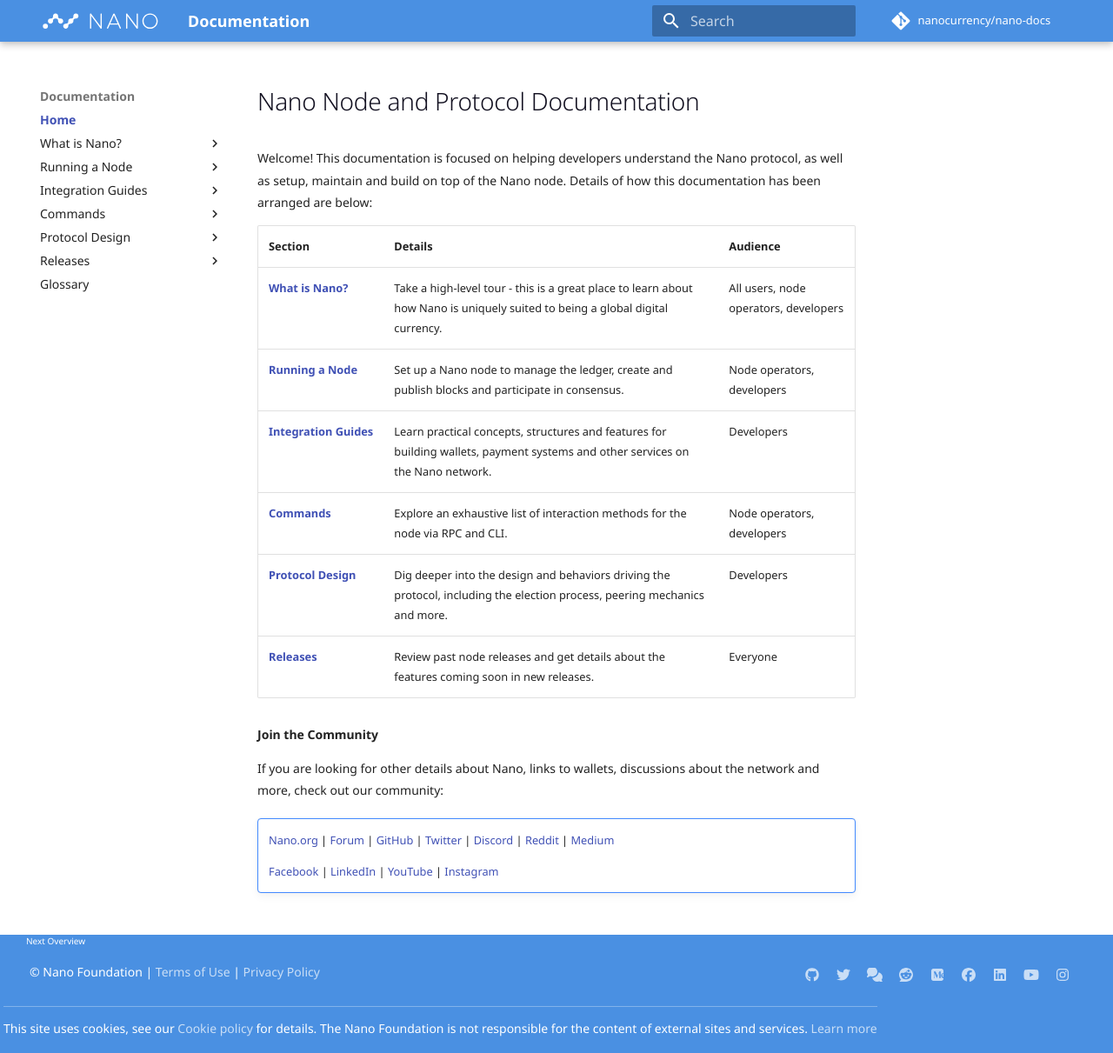
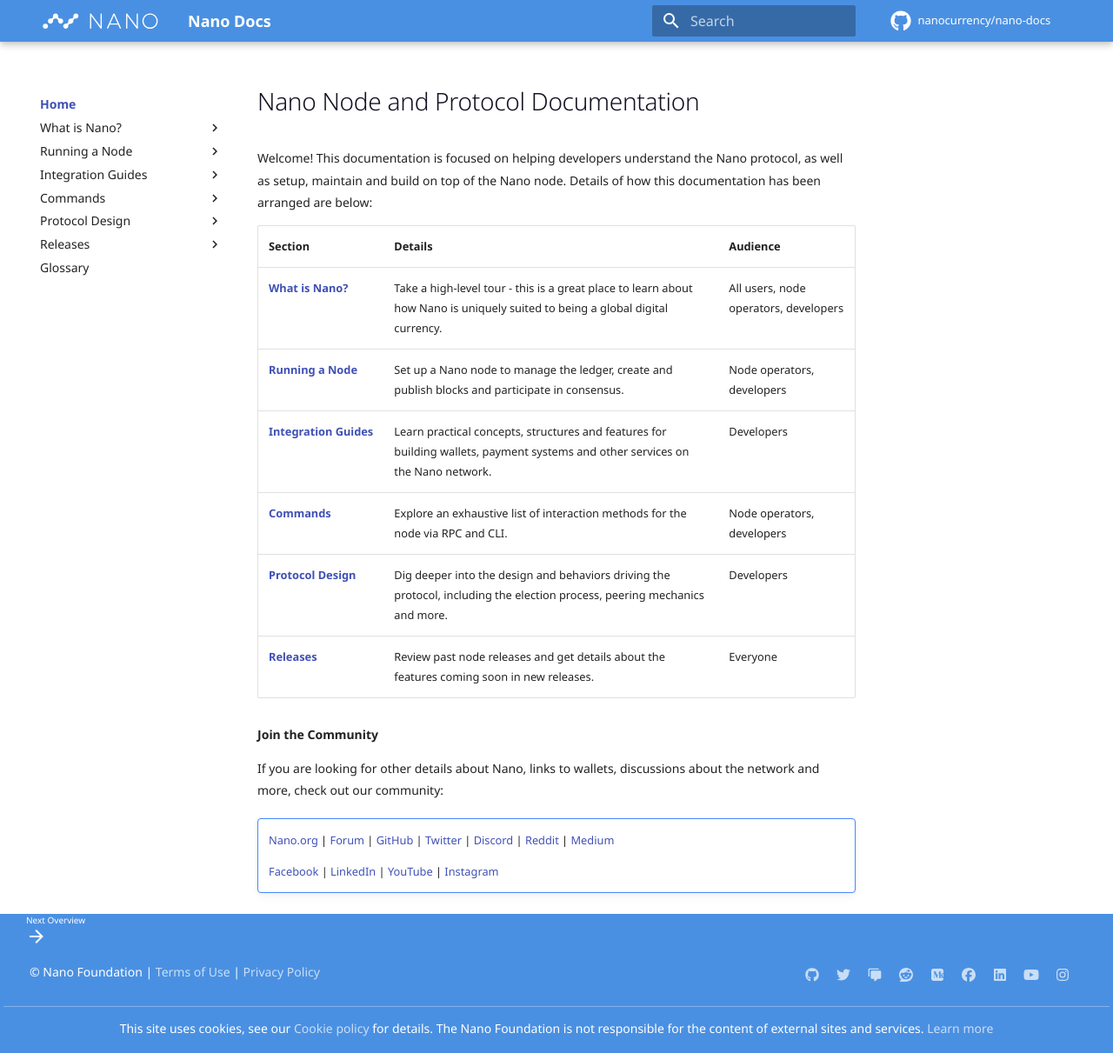
Before and after one commit to nanocurrency/nano-docs, an MkDocs documentation site: the page built from docs/index.md, in a window 1280 px wide and 1211 px high. Shown: the whole window at 87% size. Built offline with MkDocs 1.6.1 and Material for MkDocs 9.7.7, drawn with Linux system fonts in a browser that asks for light colours; comment, search, counter and statistics services are not loaded.

Commit message:
Mkdocs upgrade (#358)
* Bump up requirements and adjust assets, css, etc. to match

* Requirements updates

```diff
--- a/docs/stylesheets/extras.css
+++ b/docs/stylesheets/extras.css
@@ -99,7 +99,7 @@
 	color: #131121;
 }
 
-.md-nav__title--site {
+.md-nav__title {
 	display: none;
 }
 
@@ -135,14 +135,30 @@
     max-width: 100%;
 }
 
+.md-footer-social {
+    padding: 0;
+    float:right;
+}
+
+.md-footer-social__link svg {
+    max-height: 1.2rem;
+}
+
+.md-header-nav__button.md-logo svg {
+    width: 120px;
+}
+
 @media only screen and (min-width: 45em) {
     .md-footer-social {
         padding: 0;
     }
+    .md-footer-disclaimer {
+        width: 100%;
+    }
 }
 
 @media (min-width: 1600px) {
-    .md-header-nav__button.md-logo img {
-    height: 52px;
+    .md-header-nav__button.md-logo svg {
+        height: 52px;
     }
 }
--- a/mkdocs.yml
+++ b/mkdocs.yml
@@ -1,4 +1,4 @@
-site_name: Documentation
+site_name: Nano Docs
 site_url: https://docs.nano.org/
 theme:
   name: 'material'
@@ -8,9 +8,9 @@
   font:
     text: 'Noto Sans'
     code: 'Roboto Mono'
-  logo: 'images/nano.svg'
-  feature:
-    tabs: false
+  icon:
+    logo: 'nano'
+    repo: 'fontawesome/brands/github'
   favicon: 'images/favicon.png'
   custom_dir: 'theme'
 nav:
@@ -101,23 +101,23 @@
   - 'stylesheets/extras.css'
 extra:
   social:
-  - type: 'github'
+  - icon: 'fontawesome/brands/github'
     link: 'https://github.com/nanocurrency'
-  - type: 'twitter'
+  - icon: 'fontawesome/brands/twitter'
     link: 'https://twitter.com/nano'
-  - type: 'comments'
+  - icon: 'material/comment-multiple'
     link: 'https://chat.nano.org'
-  - type: 'reddit'
+  - icon: 'fontawesome/brands/reddit'
     link: 'https://reddit.com/r/nanocurrency'
-  - type: 'medium'
+  - icon: 'fontawesome/brands/medium'
     link: 'https://medium.com/nanocurrency'
-  - type: 'facebook'
+  - icon: 'fontawesome/brands/facebook'
     link: 'https://facebook.com/nanofoundation'
-  - type: 'linkedin'
+  - icon: 'fontawesome/brands/linkedin'
     link: 'https://linkedin.com/company/nano-foundation'
-  - type: 'youtube'
+  - icon: 'fontawesome/brands/youtube'
     link: 'https://www.youtube.com/nanocurrency/'
-  - type: 'instagram'
+  - icon: 'fontawesome/brands/instagram'
     link: 'https://www.instagram.com/nanocurrency/'
 repo_name: 'nanocurrency/nano-docs'
 repo_url: 'https://github.com/nanocurrency/nano-docs'
--- a/theme/partials/footer.html
+++ b/theme/partials/footer.html
@@ -4,48 +4,51 @@
   <!-- Link to previous and/or next page -->
   {% if page.previous_page or page.next_page %}
     <div class="md-footer-nav">
-      <nav class="md-footer-nav__inner md-grid">
+      <nav
+        class="md-footer-nav__inner md-grid"
+        aria-label="{{ lang.t('footer.title') }}"
+      >
 
         <!-- Link to previous page -->
         {% if page.previous_page %}
-          <a href="{{ page.previous_page.url | url }}"
+          <a
+            href="{{ page.previous_page.url | url }}"
             title="{{ page.previous_page.title | striptags }}"
-              class="md-flex md-footer-nav__link md-footer-nav__link--prev"
-              rel="prev">
-            <div class="md-flex__cell md-flex__cell--shrink">
-              <i class="md-icon md-icon--arrow-back
-                    md-footer-nav__button"></i>
+            class="md-footer-nav__link md-footer-nav__link--prev"
+            rel="prev"
+          >
+            <div class="md-footer-nav__button md-icon">
+              {% include ".icons/material/arrow-left.svg" %}
             </div>
-            <div class="md-flex__cell md-flex__cell--stretch
-                  md-footer-nav__title">
-              <span class="md-flex__ellipsis">
+            <div class="md-footer-nav__title">
+              <div class="md-ellipsis">
                 <span class="md-footer-nav__direction">
                   {{ lang.t("footer.previous") }}
                 </span>
                 {{ page.previous_page.title }}
-              </span>
+              </div>
             </div>
           </a>
         {% endif %}
 
         <!-- Link to next page -->
         {% if page.next_page %}
-          <a href="{{ page.next_page.url | url }}"
+          <a
+            href="{{ page.next_page.url | url }}"
             title="{{ page.next_page.title | striptags }}"
-              class="md-flex md-footer-nav__link md-footer-nav__link--next"
-              rel="next">
-            <div class="md-flex__cell md-flex__cell--stretch
-                  md-footer-nav__title">
-              <span class="md-flex__ellipsis">
+            class="md-footer-nav__link md-footer-nav__link--next"
+            rel="next"
+          >
+            <div class="md-footer-nav__title">
+              <div class="md-ellipsis">
                 <span class="md-footer-nav__direction">
                   {{ lang.t("footer.next") }}
                 </span>
                 {{ page.next_page.title }}
-              </span>
               </div>
-            <div class="md-flex__cell md-flex__cell--shrink">
-              <i class="md-icon md-icon--arrow-forward
-                    md-footer-nav__button"></i>
+            </div>
+            <div class="md-footer-nav__button md-icon">
+              {% include ".icons/material/arrow-right.svg" %}
             </div>
           </a>
         {% endif %}
```
Also changed, not shown: requirements.txt (+12 -13 lines), theme/.icons/nano.svg (renamed from docs/images/nano.svg). Lines whose indentation alone changed are shown as unchanged.
